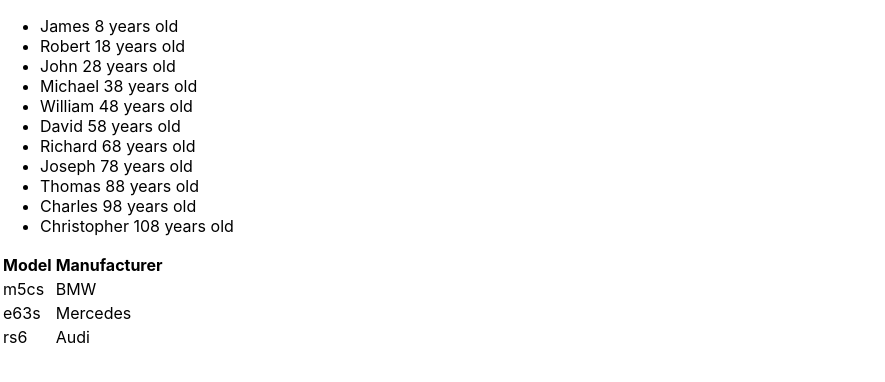
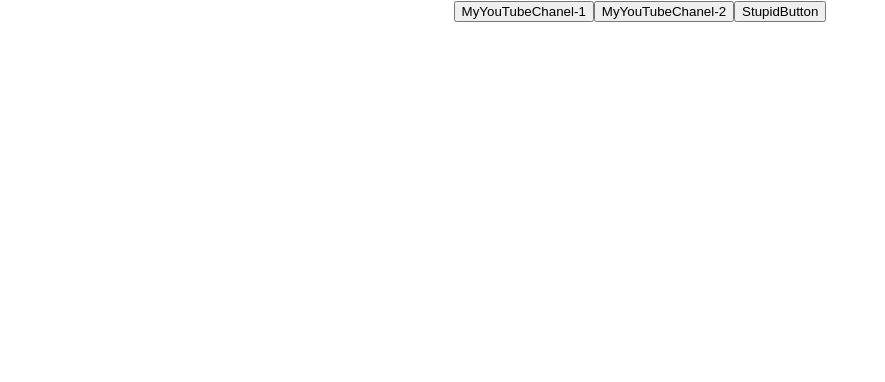
Before and after one commit to vbsm11/microtasks-comeback, a React (Create React App) app: page / in a window 1280 px wide. Shown: the top 382 px of the page, without its empty margins (0-885 px from the left). Built offline with nearby package versions, Linux system fonts and the light colour scheme.

Commit message:
03 Buttons with callbacks

```diff
--- a/src/App.tsx
+++ b/src/App.tsx
@@ -1,9 +1,10 @@
-import React from 'react';
+import React, {MouseEvent} from 'react';
 import './App.css';
 import {Header} from './site/Header';
 import {Body} from './site/Body';
 import {Footer} from './site/Footer';
-import {NewComponent} from './NewComponent';
+import {NewComponent} from './components/NewComponent';
+import {Button} from './components/Button';
 
 export type StudentType = {
     id: number,
@@ -18,35 +19,67 @@
 
 function App() {
 
-    const topCars: CarType[] = [
-        {manufacturer:'BMW', model:'m5cs'},
-        {manufacturer:'Mercedes', model:'e63s'},
-        {manufacturer:'Audi', model:'rs6'}
-    ]
+    // const topCars: CarType[] = [
+    //     {manufacturer:'BMW', model:'m5cs'},
+    //     {manufacturer:'Mercedes', model:'e63s'},
+    //     {manufacturer:'Audi', model:'rs6'}
+    // ]
+    //
+    //
+    // const students: StudentType[] = [
+    //     {id: 1, name: 'James', age: 8},
+    //     {id: 2, name: 'Robert', age: 18},
+    //     {id: 3, name: 'John', age: 28},
+    //     {id: 4, name: 'Michael', age: 38},
+    //     {id: 5, name: 'William', age: 48},
+    //     {id: 6, name: 'David', age: 58},
+    //     {id: 7, name: 'Richard', age: 68},
+    //     {id: 8, name: 'Joseph', age: 78},
+    //     {id: 9, name: 'Thomas', age: 88},
+    //     {id: 10, name: 'Charles', age: 98},
+    //     {id: 11, name: 'Christopher', age: 108}
+    // ]
+
+    // const myFirstSubscriber = (event: MouseEvent<HTMLButtonElement>) => {
+    //     console.log('Hi, I am 1st')
+    // }
+    //
+    // const mySecondSubscriber = (event: MouseEvent<HTMLButtonElement>) => {
+    //     console.log('Hi, I am 2nd')
+    // }
+
+    // const onClickHandler = (name:string) => {
+    //     console.log(name)
+    // }
+
+    const button1Foo = (sub: string, age: number, city: string) => {
+        console.log(sub, age, city)
+    }
+
+    const button2Foo = (sub: string) => {
+        console.log(sub)
+    }
+
+    const button3Foo = () => {
+        console.log('I am stupid button')
+    }
 
 
-    const students: StudentType[] = [
-        {id: 1, name: 'James', age: 8},
-        {id: 2, name: 'Robert', age: 18},
-        {id: 3, name: 'John', age: 28},
-        {id: 4, name: 'Michael', age: 38},
-        {id: 5, name: 'William', age: 48},
-        {id: 6, name: 'David', age: 58},
-        {id: 7, name: 'Richard', age: 68},
-        {id: 8, name: 'Joseph', age: 78},
-        {id: 9, name: 'Thomas', age: 88},
-        {id: 10, name: 'Charles', age: 98},
-        {id: 11, name: 'Christopher', age: 108}
-    ]
-
     return (
-        <>
+        <div className={'App'}>
             {/*<Header titleForHeader={'New header'}/>*/}
             {/*<Body titleForBody={'New body'}/>*/}
             {/*<Footer titleForFooter={'New footer'}/>*/}
 
-            <NewComponent students={students} cars={topCars}/>
-        </>
+            {/*<NewComponent students={students} cars={topCars}/>*/}
+
+            {/*<button onClick={(event) => onClickHandler('1st')}>MyYouTubeChanel-1</button>*/}
+            {/*<button onClick={(event) => onClickHandler('2nd')}>MyYouTubeChanel-2</button>*/}
+
+            <Button name={'MyYouTubeChanel-1'} callBack={() => button1Foo('1st', 21, 'Minsk')}/>
+            <Button name={'MyYouTubeChanel-2'} callBack={() => button2Foo('2nd')}/>
+            <Button name={'StupidButton'} callBack={button3Foo}/>
+        </div>
     );
 }
 
--- /dev/null
+++ b/src/components/Button.tsx
@@ -0,0 +1,16 @@
+import React from 'react';
+
+type ButtonPropsType = {
+    name: string
+    callBack: () => void
+}
+
+export const Button = (props: ButtonPropsType) => {
+    const onClickHandler = () => {
+        props.callBack()
+    }
+
+    return (
+        <button onClick={onClickHandler}>{props.name}</button>
+    )
+}
--- a/src/NewComponent.tsx
+++ b/src/components/NewComponent.tsx
@@ -1,5 +1,5 @@
 import React from 'react';
-import {CarType, StudentType} from './App';
+import {CarType, StudentType} from '../App';
 
 type NewComponentPropsType = {
     students: StudentType[],
```
